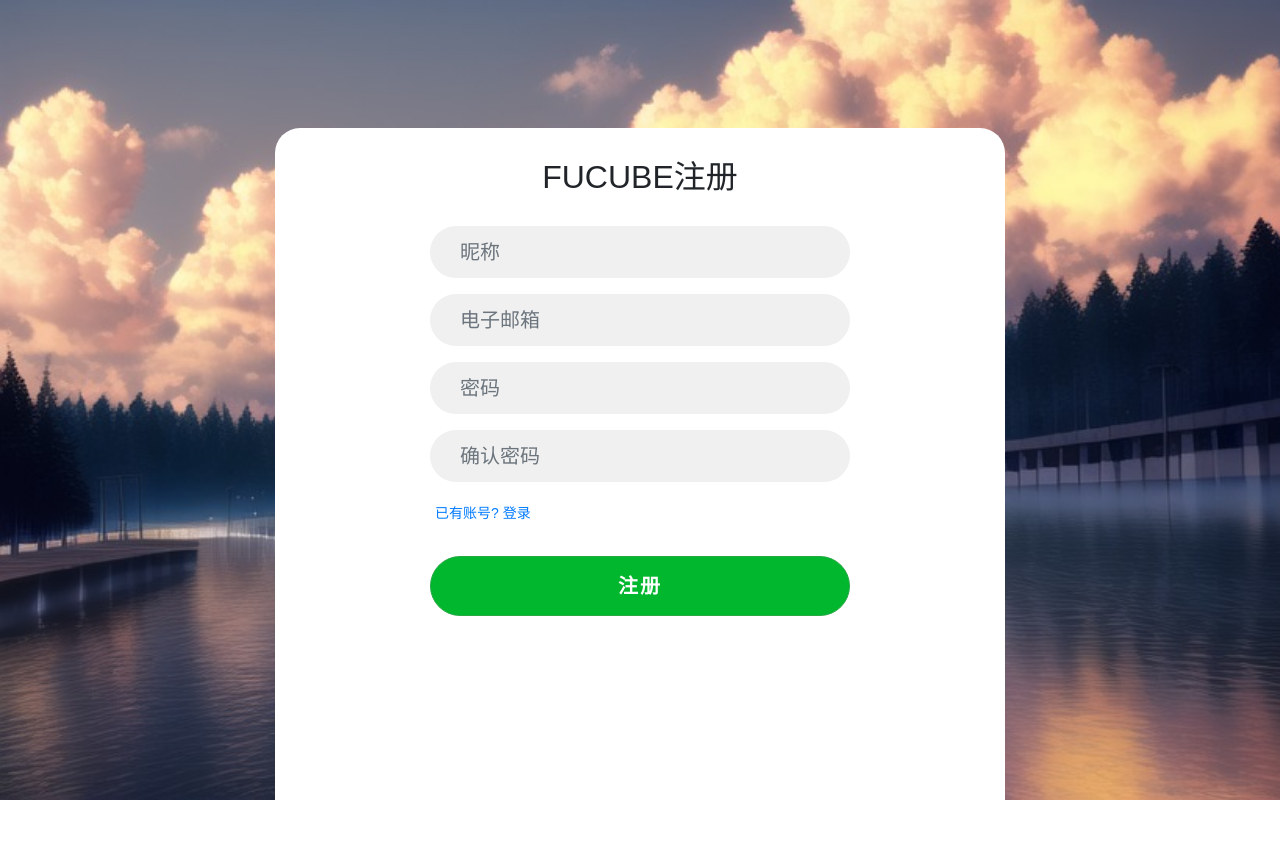
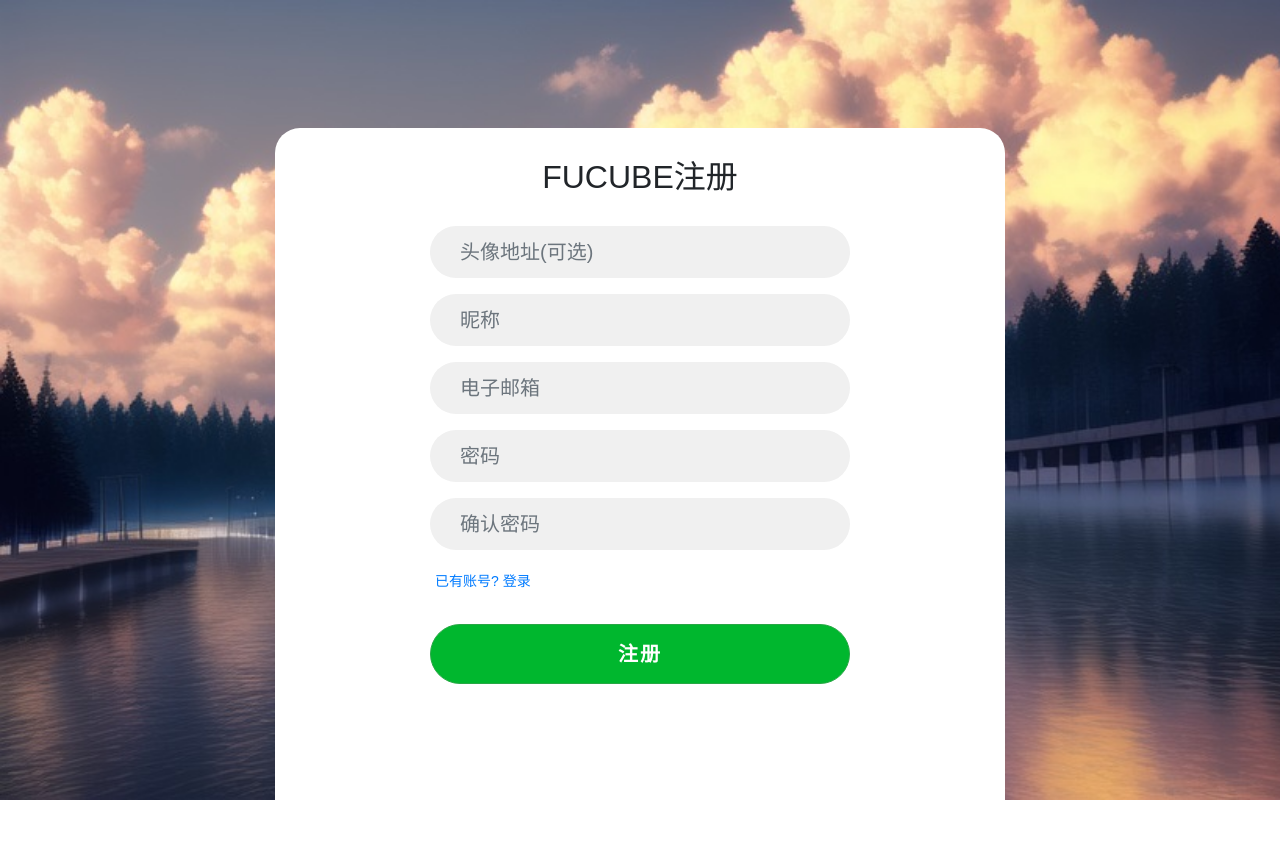
Before and after one commit to Barinfo/FuCubeMC-Automatic-v0.1, a Flask app: page /reg in a window 1280 px wide. Run offline with Flask 3, Linux system fonts and the light colour scheme; some libraries are stand-ins or nearby versions; some web fonts are replaced.

Commit message:
新增 头像地址（可选）。

```diff
--- a/templates/reg.html
+++ b/templates/reg.html
@@ -39,6 +39,9 @@
 				<h2>FuCube注册</h2>
 				<!-- Registration form -->
 				<form id="registration-form">
+					<div class="form-group">
+						<input type="avatar" class="form-control" id="avatar" placeholder="头像地址(可选)">
+					</div>
 					<div class="form-group">
 						<input type="username" class="form-control" id="username" placeholder="昵称" required>
 					</div>
```
